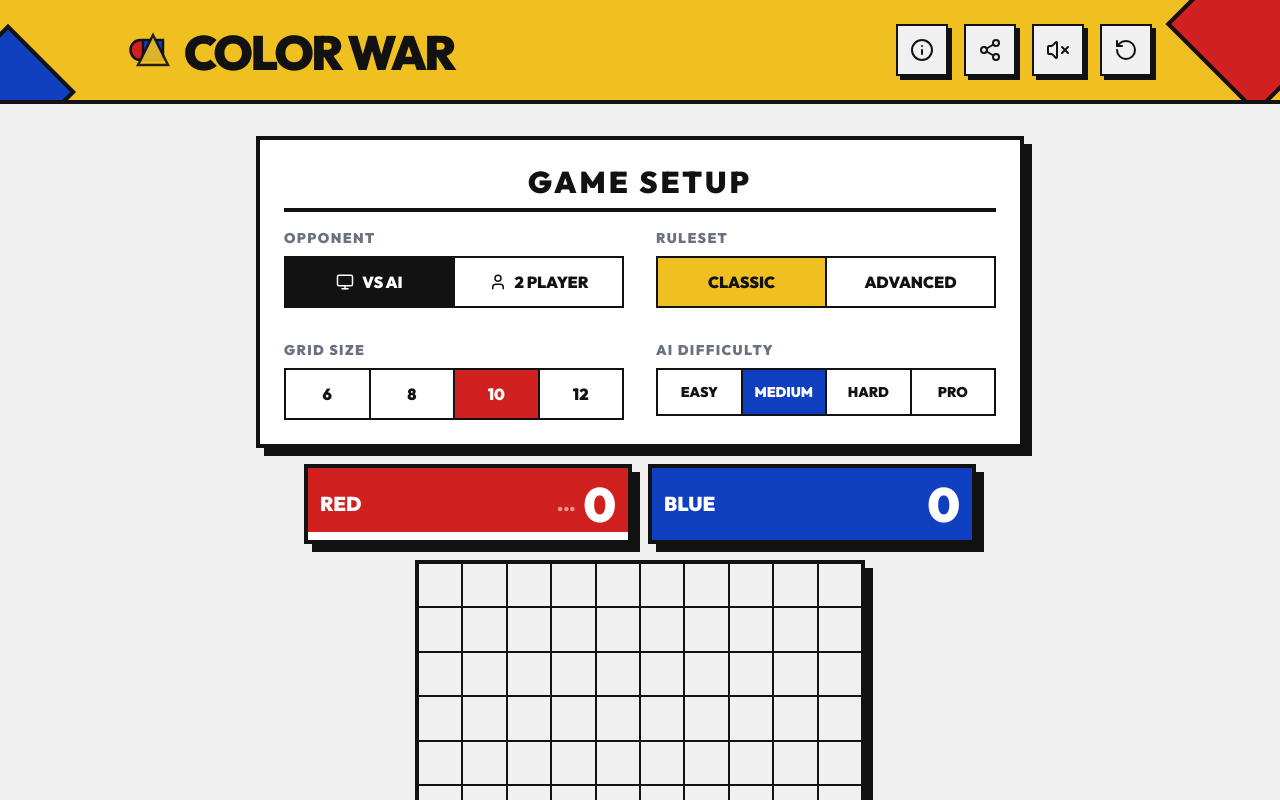
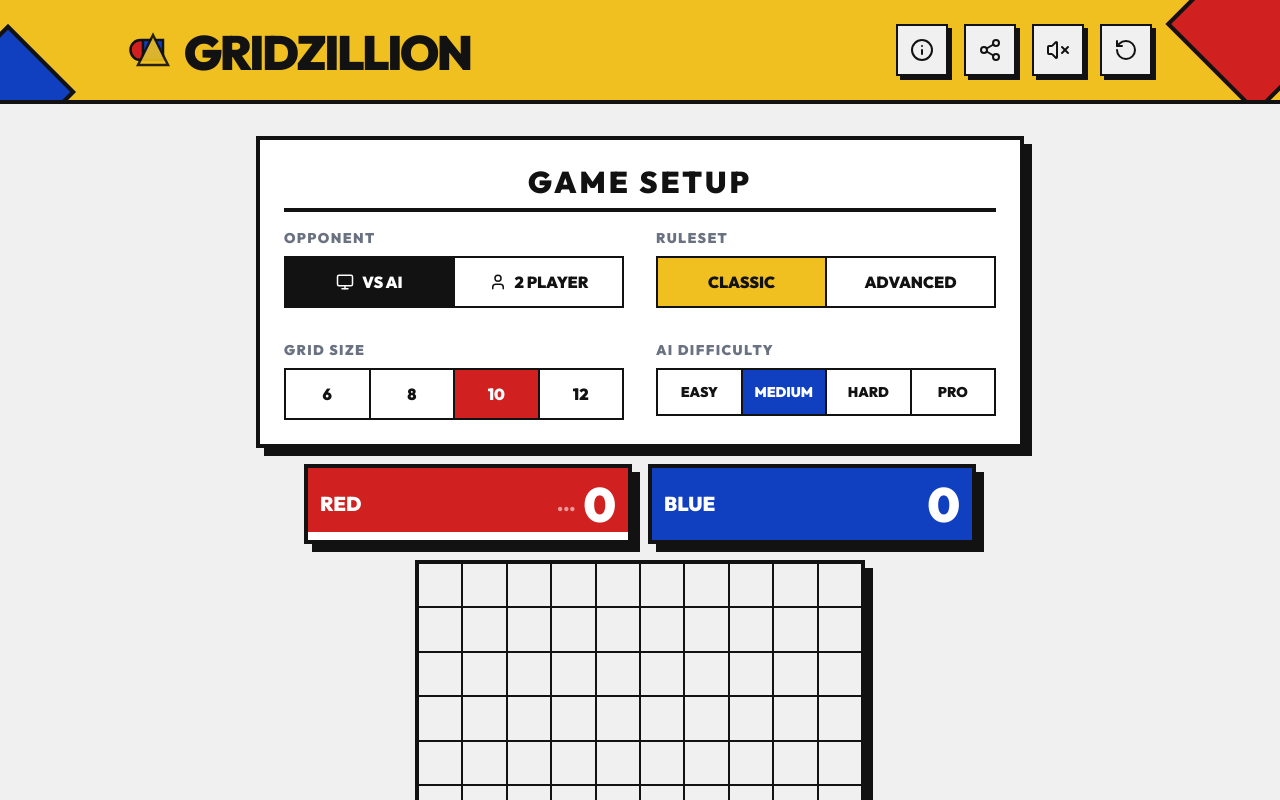
Before and after one commit to dhruvkasar/Gridzillion, a React (Vite) app: page / in a window 1280 px wide. Both pictures are taken after a click on the button "SKIP". Shown: the top 800 px of the page. Built offline with nearby package versions, Linux system fonts and the light colour scheme.

Commit message:
refactor: Rename project from Color War to Gridzillion
Updates project name and branding across README, HTML meta tags, manifest files, and application text to reflect the new project name "Gridzillion".

```diff
--- a/index.html
+++ b/index.html
@@ -4,16 +4,16 @@
     <meta charset="UTF-8" />
     <meta name="viewport" content="width=device-width, initial-scale=1.0, maximum-scale=1.0, user-scalable=no" />
     <meta name="theme-color" content="#F0C020" />
-    <meta name="description" content="Gridzillion: Color War - A 2-player territory game played on a color-blocked Bauhaus grid. Paint the grid, claim territory, and win!" />
+    <meta name="description" content="Gridzillion: A 2-player territory game played on a color-blocked Bauhaus grid. Paint the grid, claim territory, and win!" />
 
     <!-- Open Graph / Social Media Meta Tags -->
-    <meta property="og:title" content="Gridzillion - Color War" />
+    <meta property="og:title" content="Gridzillion" />
     <meta property="og:description" content="Paint the grid. Claim territory. The color with the most squares at the end wins. Play against a friend or the AI!" />
     <meta property="og:type" content="website" />
 
     <link rel="manifest" href="/manifest.json" />
 
-    <title>Gridzillion - Color War</title>
+    <title>Gridzillion</title>
   </head>
   <body>
     <div id="root"></div>
--- a/metadata.json
+++ b/metadata.json
@@ -1,5 +1,5 @@
 {
   "name": "Gridzillion",
-  "description": "Color War - A 2-player territory game played on a color-blocked Bauhaus grid.",
+  "description": "Gridzillion - A 2-player territory game played on a color-blocked Bauhaus grid.",
   "requestFramePermissions": []
 }
--- a/src/App.tsx
+++ b/src/App.tsx
@@ -333,7 +333,7 @@ const Onboarding = ({ step, onNext, onSkip }: { step: number, onNext: () => void
                 <h2 className="text-3xl font-bold uppercase tracking-tight text-bauhaus-black">The Objective</h2>
               </div>
               <p className="text-gray-600 font-medium mb-8 leading-relaxed text-lg">
-                Color War is a strategic game of territorial expansion. Your goal is simple: have the most squares of your color when the board is completely full.
+                Gridzillion is a strategic game of territorial expansion. Your goal is simple: have the most squares of your color when the board is completely full.
               </p>
 
               <div className="flex gap-4 mt-auto">
@@ -513,8 +513,8 @@ export default function App() {
 
   const handleShare = async () => {
     const shareData = {
-      title: 'Gridzillion - Color War',
-      text: 'Paint the grid. Claim territory. Play Color War with me!',
+      title: 'Gridzillion',
+      text: 'Paint the grid. Claim territory. Play Gridzillion with me!',
       url: window.location.href
     };
     try {
@@ -629,7 +629,7 @@ export default function App() {
               <rect x="12" y="8" width="16" height="16" fill="var(--color-bauhaus-blue)" stroke="var(--color-bauhaus-black)" strokeWidth="2" />
               <polygon points="20,4 32,28 8,28" fill="var(--color-bauhaus-yellow)" stroke="var(--color-bauhaus-black)" strokeWidth="2" opacity="0.9" />
             </svg>
-            <h1 className="text-4xl sm:text-5xl tracking-tighter uppercase text-bauhaus-black mt-1">Color War</h1>
+            <h1 className="text-4xl sm:text-5xl tracking-tighter uppercase text-bauhaus-black mt-1">Gridzillion</h1>
           </div>
           <div className="flex gap-4">
             <button
```
Also changed, not shown: public/manifest.json, 1 other file (tests, documents, lock files or other folders).
